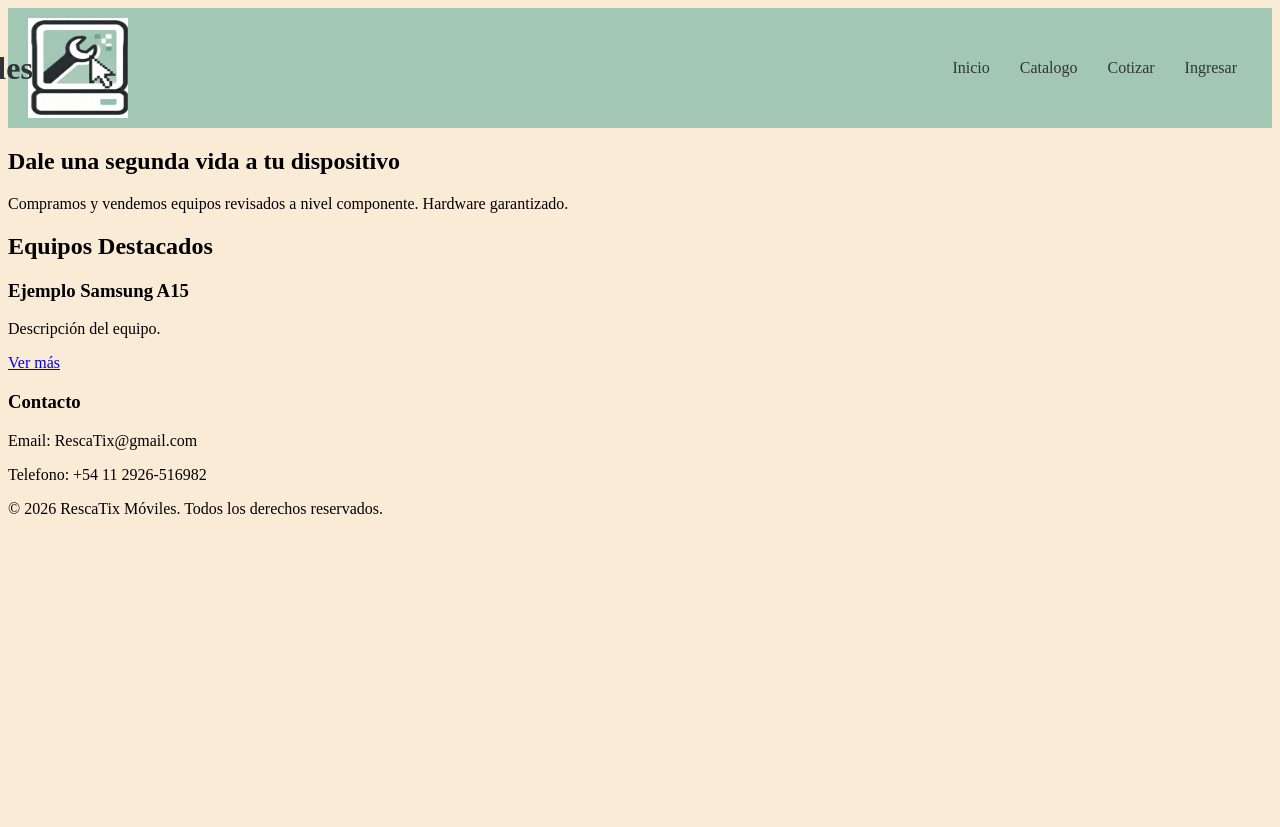
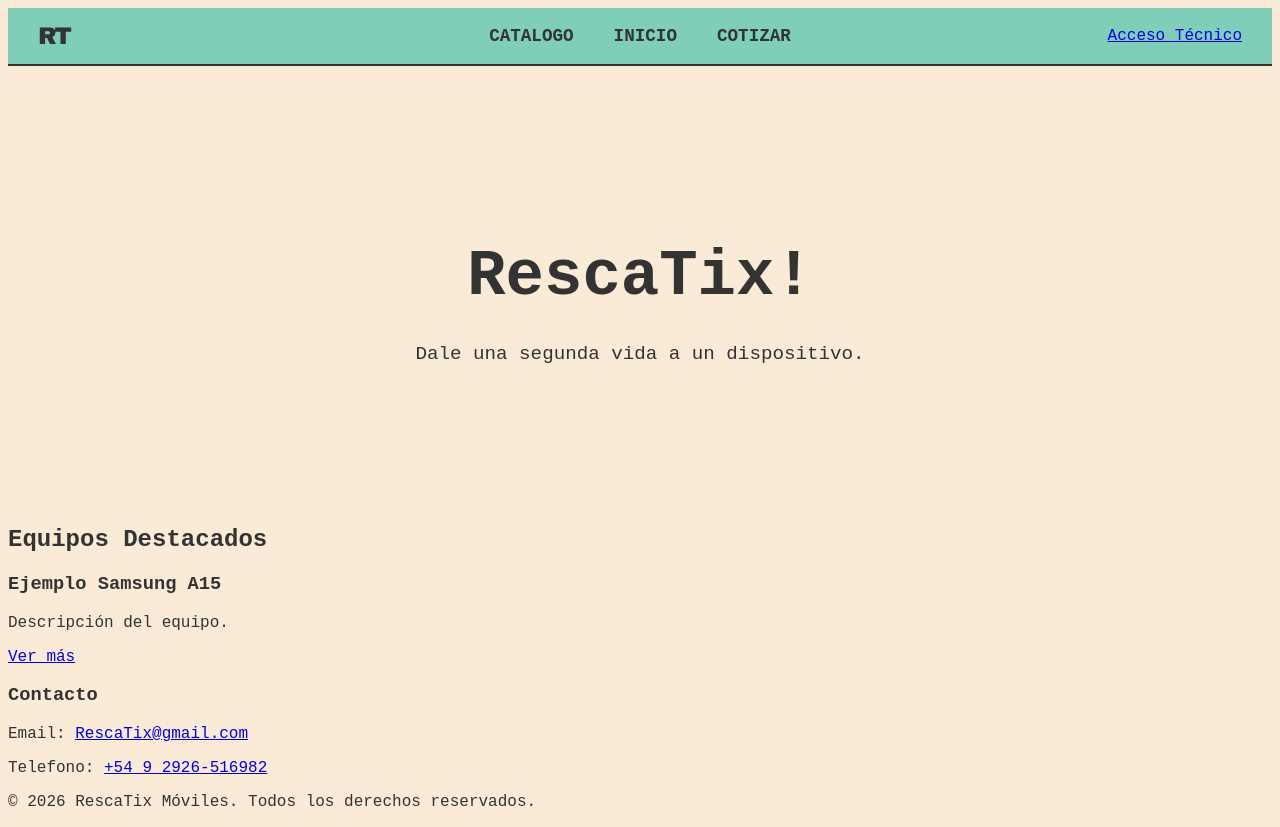
Before and after one commit to St-Tomas/FinalWeb, a PHP site: page /views/inicio.html in a window 1280 px wide. Before the commit the page ends 514 px from the top, so only its background shows below. Run offline with PHP 8.4, Linux system fonts and the light colour scheme.

Commit message:
Agregado barra navegacion y estilos

```diff
--- a/public/styles.css
+++ b/public/styles.css
@@ -1,35 +1,162 @@
 body{
     background-color: antiquewhite;
+    color: #333333;
+    font-family: 'Courier New', Courier, monospace;
 }
-header {
+.hero-macintosh {
+    display: flex;
+    flex-direction: column;
+    justify-content: center;
+    align-items: center;
+    text-align: center;
+    min-height: 50vh;
+    padding: 20px;
+}
+.titulo-gigante {
+    font-size: 4em;
+    margin-bottom: 10px;
+}
+.eslogan {
+    font-size: 1.2em;
+    color: #333333;
+}
+.navega-bar{
     display: flex;
     justify-content: space-between;
     align-items: center;
-    padding: 10px 20px;
-    background-color: #A2C8B5;
-    color: #303436;
+    padding: 15px 30px;
+    background-color: #7fceb8;
+    border-bottom: 2px solid #333333;
+}
+.nav-izq, .nav-der {
+    flex: 1;
+}
+.nav-der{
+    text-align: right;
+}
+.nav-centro ul {
+    list-style: none;
+    display: inline-flex;
+    gap: 40px;
+    padding: 0;
+    margin: 0;
+}
+.nav-centro ul li a {
+    color: #333333;
+    text-decoration: none;
+    font-size: 1.1em;
+    font-weight: bold;
+    text-transform: uppercase;
+}
+.nav-centro ul li a:hover {
+    text-decoration: underline;
+}
+.btn-login {
+    background-color: #333333;
+    color: #F4F4F0;
+    padding: 8px 16px;
+    text-decoration: none;
+    font-weight: bold;
+    border-radius: 4px;
+}
+.btn-login:hover {
+    background-color: #555555;
+}
+.logo-rt{
+    font-size: 1.5em;
+    font-family: 'Arial Black', sans-serif;
+    letter-spacing: -2px;
+    color: #333333;
+    text-decoration: none;
+}
+.bg-retro{
+    background-color: antiquewhite;
+    color: #333333;
+}
+.panel-filtros {
+    background-color: #f2e3d0;
+    border: 2px solid #333333;
+    border-radius: 4px;
 }
 
-nav ul {
-    list-style: none;
-    display: flex;
+.form-control-retro {
+    background-color: #faf6f0;
+    border: 1px solid #333333;
+    border-radius: 2px;
 }
 
-nav ul li {
-    padding: 0 15px;
+.form-control-retro:focus {
+    background-color: #ffffff;
+    border-color: #000000;
+    box-shadow: none;
 }
 
-nav ul li a {
-    color: #303436;
-    text-decoration: none;
-    font-size: 16px;
+.card-retro {
+    background-color: #faf6f0;
+    border: 2px solid #333333;
+    border-radius: 4px;
+    transition: transform 0.15s ease-in-out;
 }
 
-nav ul li a:hover {
-    text-decoration: underline;
+.card-retro:hover {
+    transform: translateY(-3px);
 }
 
-/* Position the "Ingresar" link on the right */
-nav ul li:last-child {
-    margin-left: auto;
+.card-img-container {
+    height: 220px;
+    display: flex;
+    align-items: center;
+    justify-content: center;
+    padding: 15px;
+    background-color: #faf6f0;
+    border-bottom: 1px solid #333333;
 }
+
+.card-img-container img {
+    max-height: 100%;
+    width: auto;
+    object-fit: contain;
+}
+
+.precio {
+    font-size: 1.25rem;
+    color: #1a1a1a;
+}
+
+.btn-retro {
+    background-color: #333333;
+    color: #F4F4F0;
+    border: 2px solid #333333;
+    font-weight: bold;
+}
+
+.btn-retro:hover {
+    background-color: #555555;
+    color: #FFFFFF;
+    border-color: #555555;
+}
+
+.btn-outline-retro {
+    background-color: transparent;
+    color: #333333;
+    border: 2px solid #333333;
+    font-weight: bold;
+}
+
+.btn-outline-retro:hover {
+    background-color: #333333;
+    color: #F4F4F0;
+}
+
+.pagination-retro .page-link {
+    background-color: #f2e3d0;
+    color: #333333;
+    border: 1px solid #333333;
+    font-weight: bold;
+}
+
+.pagination-retro .page-item.active .page-link {
+    background-color: #333333;
+    border-color: #333333;
+    color: antiquewhite;
+}
--- a/views/inicio.html
+++ b/views/inicio.html
@@ -6,27 +6,28 @@
     <title>RescaTix Móviles</title>
     <link rel ="stylesheet" href="../public/styles.css">
 </head>
-    <header
-    <div>
-        <img src="../public/images/icon.png" alt="Icon" style="width: 100px; height: 100px; margin-right: -1200px;">
-        <h1>RescaTix Móviles</h1>
+    <header class="navega-bar">
+        <div class="nav-izq">
+            <a href="inicio.html" class="logo-rt"><strong>RT</strong></a>
         </div>
-    <nav>
+        <nav class="nav-centro">
             <ul>
+                <li><a href="catalogo.html">Catalogo</a></li>
                 <li><a href="inicio.html">Inicio</a></li>
-            <li><a href="catalogo.html">Catalogo</a></li>
                 <li><a href="cotizar.html">Cotizar</a></li>
-            <li><a href="login.html">Ingresar</a></li>
             </ul>
         </nav>
+        <div class="nav-der">
+            <a href="login.html">Acceso Técnico</a>
+        </div>
     </header>
     <main>
-        <section>
-            <h2>Dale una segunda vida a tu dispositivo</h2>
-            <p>Compramos y vendemos equipos revisados a nivel componente. Hardware garantizado.</p>
+        <section class="hero-macintosh">
+            <h2 class="titulo-gigante">RescaTix!</h2>
+            <p class="eslogan">Dale una segunda vida a un dispositivo.</p>
         </section>
 
-        <section>
+        <section class="carrusel-destacados">
             <h2>Equipos Destacados</h2>
             <article>
                 <h3>Ejemplo Samsung A15</h3>
@@ -36,10 +37,10 @@
         </section>
     </main>
     <footer>
-        <section>
+        <section class="contacto-info">
             <h3>Contacto</h3>
-            <p>Email: RescaTix@gmail.com </p>
-            <p>Telefono: +54 11 2926-516982</p>
+            <p>Email: <a href="mailto:RescaTix@gmail.com">RescaTix@gmail.com</a></p>
+            <p>Telefono: <a href="https://wa.me/5492926516982" target="_blank">+54 9 2926-516982</a></p>
         </section>
         <p>&copy; 2026 RescaTix Móviles. Todos los derechos reservados.</p>
     </footer>
```
Also changed, not shown: views/admin.html (+13 -4 lines), views/catalogo.html (+198 -54 lines), views/cotizar.html (+14 -2 lines), views/detalle.html (+16 -3 lines), views/login.html (+14 -2 lines), public/images/A15.avif (added). Lines whose indentation alone changed are shown as unchanged.
